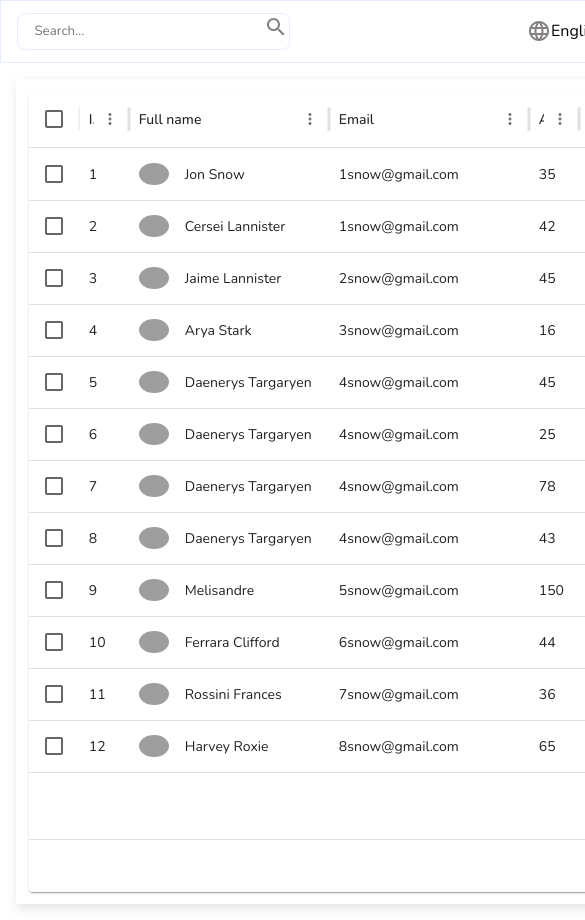
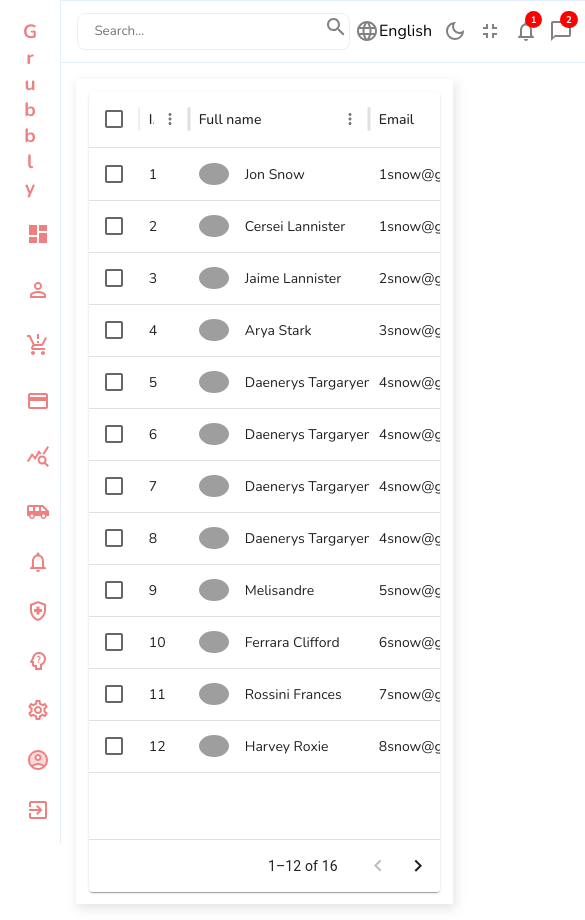
Before and after one commit to michaelomekagu688/grubbly-dashboard, a React (Create React App) app: page /new in a window 390 px wide. Shown: the top 920 px of the page, 585 px wide, since content can reach past the window. Built offline with nearby package versions, Linux system fonts and the light colour scheme; grey boxes are pictures that could not be loaded.

Commit message:
added a sidebar for smaller screens

```diff
--- a/src/App.js
+++ b/src/App.js
@@ -8,6 +8,7 @@ import Single from './pages/single/Single'
 import { BrowserRouter, Routes, Route } from "react-router-dom";
 import Users from './pages/users/Users';
 import { InputValue, ProductValue } from './SingleDataSource';
+import Smallside from './components/Smallside/Smallside';
 
 function App() {
   return (
@@ -16,7 +17,7 @@ function App() {
         <Routes>
           <Route path='/'>
             <Route index element={<Home />} />
-            <Route path='login' element={<Login />} />
+            <Route path='smallside' element={<Smallside />} />
             <Route path='new' element={<New />} />
             <Route path='users' element={<Users />} />
             <Route path='input' element={<Single input={InputValue} titles={"Add New User"} />} />
--- /dev/null
+++ b/src/components/Smallside/Smallside.jsx
@@ -0,0 +1,74 @@
+
+import { AccountCircleTwoTone, AirportShuttle, Dashboard, ExitToAppOutlined, HealthAndSafetyOutlined, NotificationsNoneOutlined, Payment, PermIdentity, ProductionQuantityLimits, PsychologyAltOutlined, QueryStatsOutlined, SettingsOutlined } from '@mui/icons-material'
+import React from 'react'
+import { Link } from 'react-router-dom'
+import './smallside.scss'
+
+const Smallside = () => {
+  return (
+    <div>
+          <div className='smallside-cont'>
+                <li className='names'>
+                    <div> G </div>
+                    <div> r </div>
+                    <div> u </div>
+                    <div> b </div>
+                    <div> b </div>
+                    <div> l </div>
+                    <div> y </div>
+                </li>
+                 <ul>
+                    <li>
+                        <Link className='link' to={"/"}>
+                            <Dashboard className='icons' />
+                        </Link>
+                    </li>
+                    <li>
+                        <Link className='link' to={"/input"}>
+                                <PermIdentity className='icons' />
+
+                        </Link>
+                    </li>
+                    <li>
+                        <Link to={"/product"} className='link'>
+                                <ProductionQuantityLimits className='icons' />
+                        </Link>
+                    </li>
+                    <li>
+                        <Link to={"/new"} className='link'>
+                                <Payment className='icons' />
+                        </Link>
+                    </li>
+                    <li>
+                        <Link to={"/users"} className='link'>
+                                <QueryStatsOutlined className='icons' />
+                        </Link>
+                    </li>
+                    <li>
+                        <AirportShuttle className='icons' />
+                    </li>
+                    <li>
+                        <NotificationsNoneOutlined className='icons' />
+                    </li>
+                    <li>
+                        <HealthAndSafetyOutlined className='icons' />
+                    </li>
+                    <li>
+                        <PsychologyAltOutlined className='icons' />
+                    </li>
+                    <li>
+                        <SettingsOutlined className='icons' />
+                    </li>
+                    <li>
+                        <AccountCircleTwoTone className='icons' />
+                    </li>
+                    <li>
+                        <ExitToAppOutlined className='icons' />
+                    </li>
+                </ul>
+            </div>
+    </div>
+  )
+}
+
+export default Smallside
--- /dev/null
+++ b/src/components/Smallside/smallside.scss
@@ -0,0 +1,65 @@
+
+
+.smallside-cont{
+    width: 60px;
+    position: fixed;
+    border-right: 0.3px solid rgb(230, 237,277);
+    height: 100%;
+
+    .names{
+        color: lightcoral;
+        margin-top: 1em;
+        display: flex;
+        flex-direction: column;
+        align-items: center;
+        font-size: 1.2rem;
+        font-weight: 700;
+
+        *>{
+            text-align: center;
+        }
+    }
+
+    ul{
+        padding: 1em;
+        list-style: none;
+        align-items: start;
+        gap: 1rem;
+        display: flex;
+        flex-direction: column;
+
+
+        .link{
+            text-decoration: none;
+            color: inherit;
+        }
+
+        li{
+            display: flex;
+            align-items: center;
+            justify-content: start;
+            width: 100%;
+            padding: .3em .6em;
+            gap: .5rem;
+            transition: all .2s;
+
+            &:hover{
+                background-color: rgb(243, 238, 238);
+                font-size: .9rem;
+
+            }
+
+            .icons{
+                color: lightcoral;
+            }
+        }
+        p{
+            margin-top: 1em;
+            margin-bottom: .2em;
+            font-size: .9rem;
+            font-weight: 600;
+            color: darkgray;
+        }
+    }
+
+}
--- a/src/components/navbar/navbar.scss
+++ b/src/components/navbar/navbar.scss
@@ -4,6 +4,11 @@
     padding: .3em 3em .3em 1em;
     align-items: center;
     height: 2.8rem;
+    position: sticky;
+    background-color: white;
+    top: 0;
+    z-index: 1000;
+
     border: 0.3px solid rgb(230, 237,277);
 
 
--- a/src/pages/home/Home.jsx
+++ b/src/pages/home/Home.jsx
@@ -8,12 +8,22 @@ import Widget from '../../components/widgets/widget'
 import Featured from '../../components/featured/Featured'
 import Charts from '../../components/charts/Charts'
 import Tables from '../../components/table/Tables'
+import Smallside from '../../components/Smallside/Smallside'
+import { Box } from '@mui/material'
 
 
 function Home(){
     return(
         <div className='home'>
             <Sidebar />
+            <Box sx={{
+                display: {
+                    xs:"block",
+                    md:"none",
+                }
+            }}>
+                <Smallside />
+            </Box>
             <div className='homeContainer'>
                 <Navbar />
                 <div className='widget-cont'>
--- a/src/pages/home/home.scss
+++ b/src/pages/home/home.scss
@@ -7,6 +7,7 @@
         flex: 6;
         height: 100%;
         margin-left: 200px;
+        position: relative;
 
         .widget-cont,
         .fnc{
@@ -24,7 +25,7 @@
     .home{
 
         .homeContainer{
-            margin-left: 0;
+            margin-left: 60px;
 
         }
     }
--- a/src/pages/new/New.jsx
+++ b/src/pages/new/New.jsx
@@ -5,6 +5,8 @@ import './new.scss'
 import Navbar from "../../components/navbar/Navbar";
 import { DataGrid} from '@mui/x-data-grid';
 import Paper from '@mui/material/Paper';
+import { Box } from "@mui/material";
+import Smallside from "../../components/Smallside/Smallside";
 
 
 
@@ -34,7 +36,7 @@ const columns  = [
     headerName: 'Full name',
     description: 'This column has a value getter and is not sortable.',
     sortable: false,
-    width: 200,
+    width: 180,
     renderCell: (params) => {
         return(
             <div className="img-wrapper">
@@ -47,12 +49,12 @@ const columns  = [
         )
     }
   },
-  { field: 'Email', headerName: 'Email', width: 200 },
-  { field: 'age', headerName: 'Age', width: 50 },
+  { field: 'Email', headerName: 'Email', width: 150 },
+  { field: 'age', headerName: 'Age', width: 30 },
   {
     field: 'Status',
     headerName: 'Status',
-    width: 80,
+    width: 50,
      renderCell: (evs) => {
         return(
             <div className="ics-wrapper">
@@ -64,7 +66,7 @@ const columns  = [
   {
     field: 'Extra',
     headerName: 'Extra',
-    width: 200,
+    width: 180,
      renderCell: (extra) => {
         return(
             <div className="extra-wrapper">
@@ -87,6 +89,14 @@ function Login(){
     return(
         <div className="new">
             <Sidebar />
+             <Box sx={{
+                            display: {
+                                xs:"block",
+                                md:"none",
+                            }
+                        }}>
+                            <Smallside />
+                        </Box>
             <div className="new-cont">
                 <Navbar/>
                 <div className="id-sec">
--- a/src/pages/new/new.scss
+++ b/src/pages/new/new.scss
@@ -14,6 +14,7 @@
             -webkit-box-shadow: 2px 4px 10px 1px rgba(0, 0, 0, 0.47);
             box-shadow: 2px 4px 10px 1px rgba(201, 201, 201, 0.47);
             padding: .8em;
+            width: 90vw;
 
 
             .extra-wrapper{
@@ -85,7 +86,7 @@
     .new{
 
         .new-cont{
-            margin-left: 0;
+            margin-left: 60px;
 
         }
     }
--- a/src/pages/single/Single.jsx
+++ b/src/pages/single/Single.jsx
@@ -4,6 +4,8 @@ import Sidebar from '../../components/sidebar/Sidebar'
 import Navbar from "../../components/navbar/Navbar";
 import { AddAPhoto } from "@mui/icons-material"
 import Input from "../../components/inputs/Input";
+import { Box } from "@mui/material";
+import Smallside from "../../components/Smallside/Smallside";
 
 function Single({input,titles}){
 
@@ -13,6 +15,14 @@ function Single({input,titles}){
         <div className="single">
             <div className="single-cont">
                 <Sidebar />
+                 <Box sx={{
+                                display: {
+                                    xs:"block",
+                                    md:"none",
+                                }
+                            }}>
+                                <Smallside />
+                            </Box>
                 <div className="single-wrapper">
                     <Navbar />
                     <div className="single-sec">
--- a/src/pages/single/single.scss
+++ b/src/pages/single/single.scss
@@ -91,7 +91,7 @@
 
             .single-wrapper{
 
-                margin-left: 0;
+                margin-left: 60px;
             }
         }
     }
--- a/src/pages/users/Users.jsx
+++ b/src/pages/users/Users.jsx
@@ -4,11 +4,21 @@ import Sidebar from '../../components/sidebar/Sidebar'
 import './users.scss'
 import Charts from '../../components/charts/Charts'
 import Tables from '../../components/table/Tables'
+import { Box } from '@mui/material'
+import Smallside from '../../components/Smallside/Smallside'
 
 const Users = () => {
     return (
         <div className="users">
             <Sidebar />
+             <Box sx={{
+                display: {
+                    xs:"block",
+                    md:"none",
+                }
+            }}>
+                <Smallside />
+            </Box>
             <div className="users-cont">
                 <Navbar/>
                 <div className='first-cont'>
--- a/src/pages/users/users.scss
+++ b/src/pages/users/users.scss
@@ -111,7 +111,7 @@
     .users{
 
         .users-cont{
-            margin-left: 0;
+            margin-left: 60px;
         }
     }
 }
```
